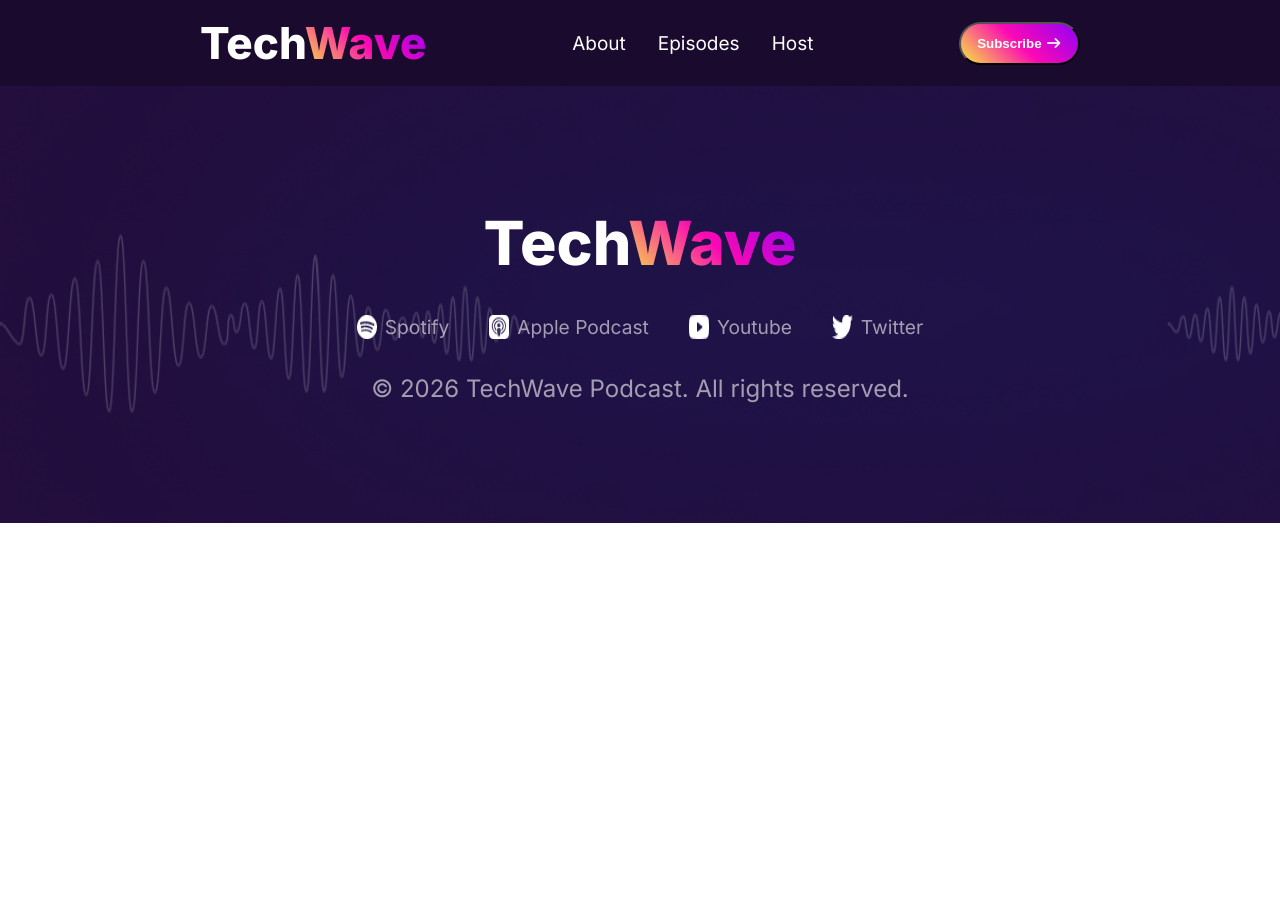
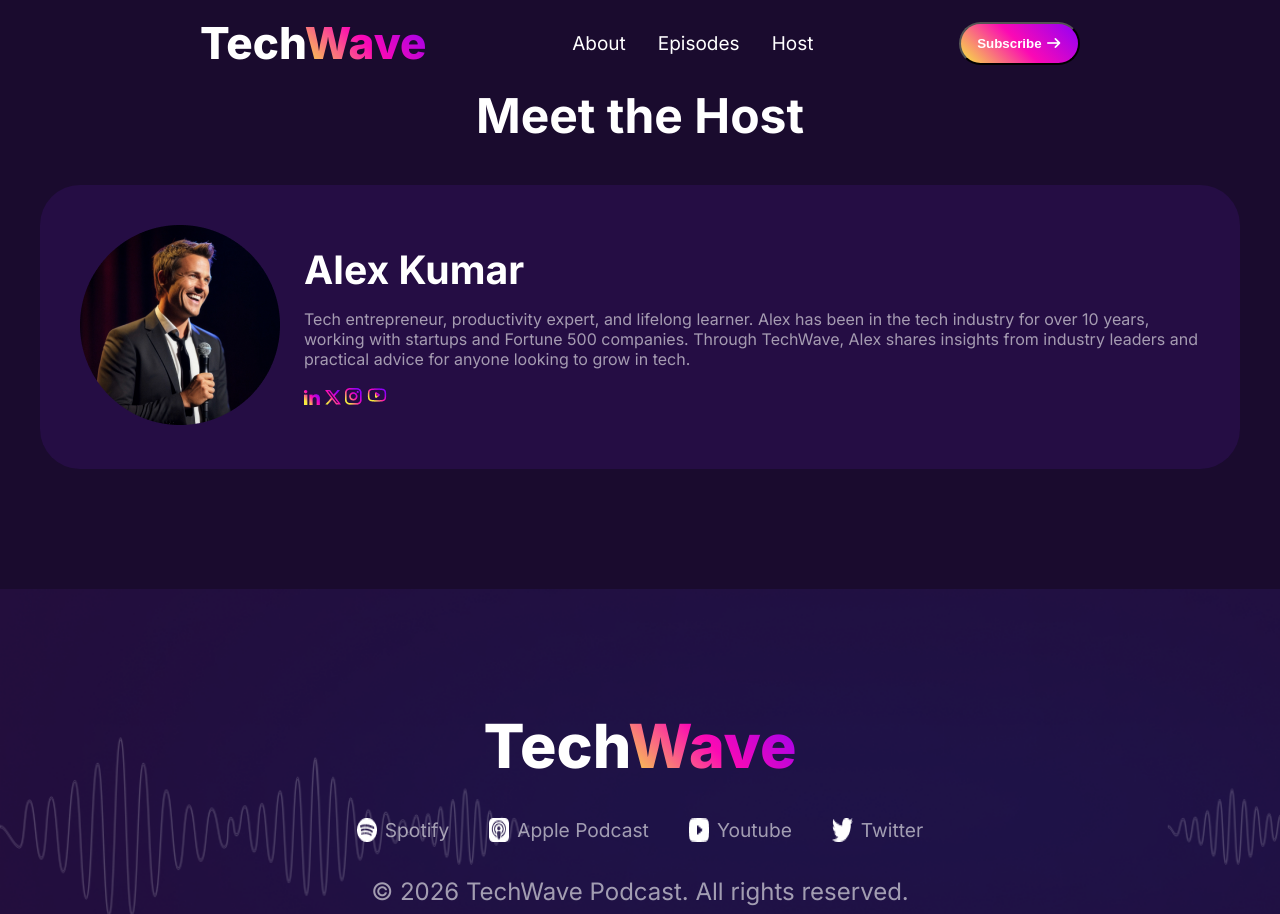
Before and after one commit to alam1910/B13-A02-Techwave_MAHBUB_ALAM, a plain HTML site: page index.html in a window 1280 px wide. Shown: the top 914 px of the page. Before the commit the page ends 800 px from the top, so only its background shows below. Drawn offline with Linux system fonts and the light colour scheme.

Commit message:
Meet the Host section done

```diff
--- a/index.html
+++ b/index.html
@@ -37,6 +37,43 @@
         </nav>
     </header>
 
+    <!-- Meet the host -->
+    <section class="meet-the-host">
+        <div class="titleo-of-host">
+            <h3 class="host-title">Meet the Host</h3>
+        </div>
+
+        <div class="alex-portfolio">
+            <div class="alex-picture">
+                <img src="assets/host.png" alt="">
+            </div>
+
+            <div>
+                <div class="content-of-alex">
+                    <div>
+                        <h2 class="name-title">Alex Kumar</h2>
+                    </div>
+                    <div>
+                        <p>Tech entrepreneur, productivity expert, and lifelong learner. Alex has been in the tech
+                            industry
+                            for
+                            over 10 years, working with startups and Fortune 500 companies. Through TechWave, Alex
+                            shares
+                            insights from industry leaders and practical advice for anyone looking to grow in tech.</p>
+                    </div>
+                    <div class="alex-icons">
+                        <img src="assets/linkedin.png" alt="">
+                        <img src="assets/x.png" alt="">
+                        <img src="assets/instagram.png" alt="">
+                        <img src="assets/youtube.png" alt="">
+                    </div>
+                </div>
+            </div>
+        </div>
+
+
+    </section>
+
     <footer>
 
         <div class="techwave-logo2">
--- a/style/style.css
+++ b/style/style.css
@@ -51,6 +51,64 @@ button {
     border-radius: 30px;
 }
 
+/* Meet the Host */
+.meet-the-host {
+    /* border-left: 200px; */
+    display: flex;
+    flex-direction: column;
+    align-items: center;
+    gap: 40px;
+    background-color: #1A0B2E;
+    padding-bottom: 120px;
+    /* margin-bottom: 120px; */
+}
+
+.titleo-of-host {
+    /* background-color: #1A0B2E; */
+
+}
+
+.host-title {
+    font-size: 3rem;
+    font-weight: 700;
+    color: #FFFFFF;
+    text-align: center;
+    /* gap: 40px; */
+    /* background-color: #1A0B2E; */
+
+}
+
+.alex-portfolio {
+    display: flex;
+    background-color: #250D44;
+    /* background-color: #230E3D; */
+    width: 1200px;
+    /* margin: auto; */
+    gap: 24px;
+    align-items: center;
+    padding: 40px 40px;
+    border-radius: 40px;
+}
+
+.content-of-alex {
+    display: flex;
+    flex-direction: column;
+    gap: 16px;
+}
+.content-of-alex p {
+    color: #FAFAFA;
+    opacity: 60%;
+}
+
+.name-title {
+    font-size: 2.45rem;
+    font-weight: 700;
+    color: #FFFFFF;
+}
+
+
+
+
 /* footer */
 footer {
     background: url(../assets/footer-bg.png) no-repeat;
@@ -72,23 +130,6 @@ footer {
     /* flex-direction: row; */
     gap: 40px;
 }
-
-/* .footer-icons-links div {
-    display: flex;
-    font-size: 1.2rem;
-    color: #FAFAFA;
-    opacity: 60%;
-    gap: 8px;
-    text-align: center;
-}
-
-
-footer > div:last-child p {
-    font-size: 1.5rem;
-    text-align: center;
-    color: #FAFAFA;
-    opacity: 60%;
-} */
 
 footer img {
     filter: brightness(0) invert(100%);
@@ -113,7 +154,7 @@ footer img {
     opacity: 60%;
 }
 
-footer > div:last-child p {
+footer>div:last-child p {
     font-size: 1.5rem;
     text-align: center;
     color: #FAFAFA;
```
